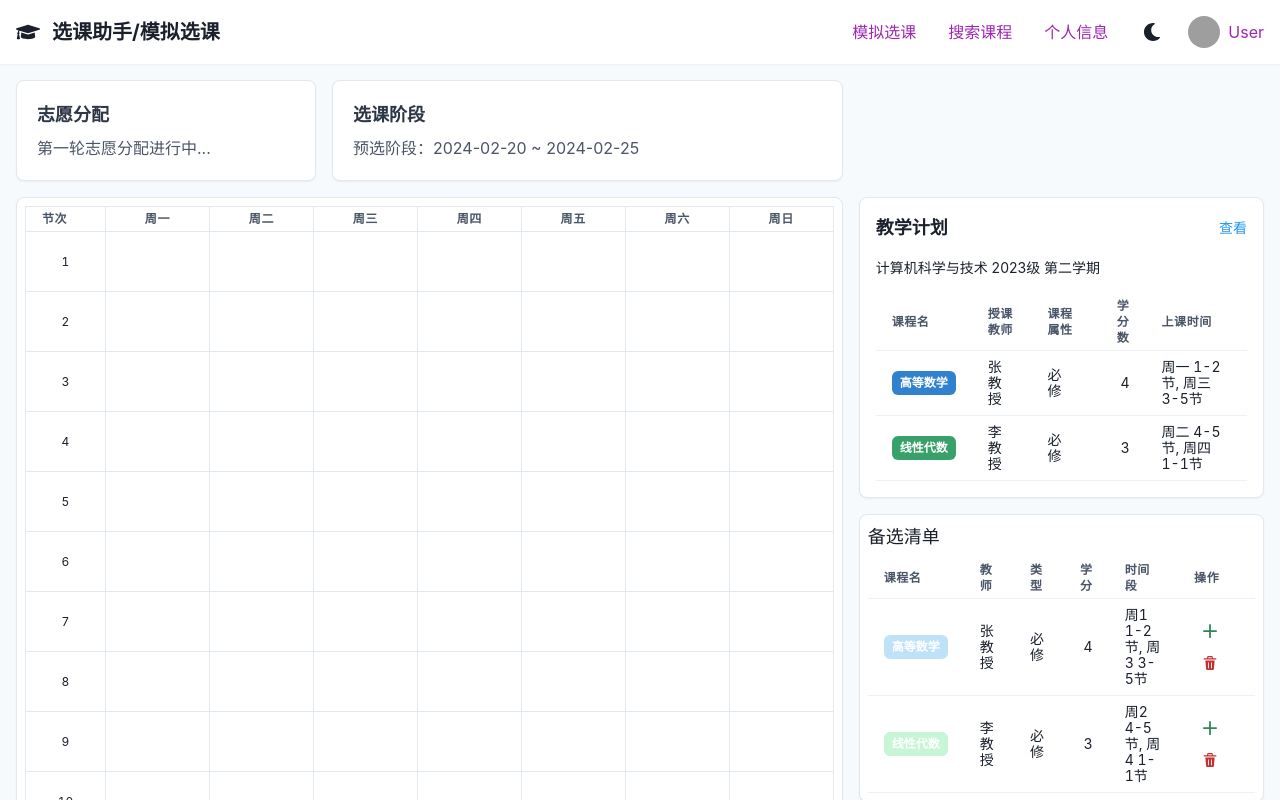
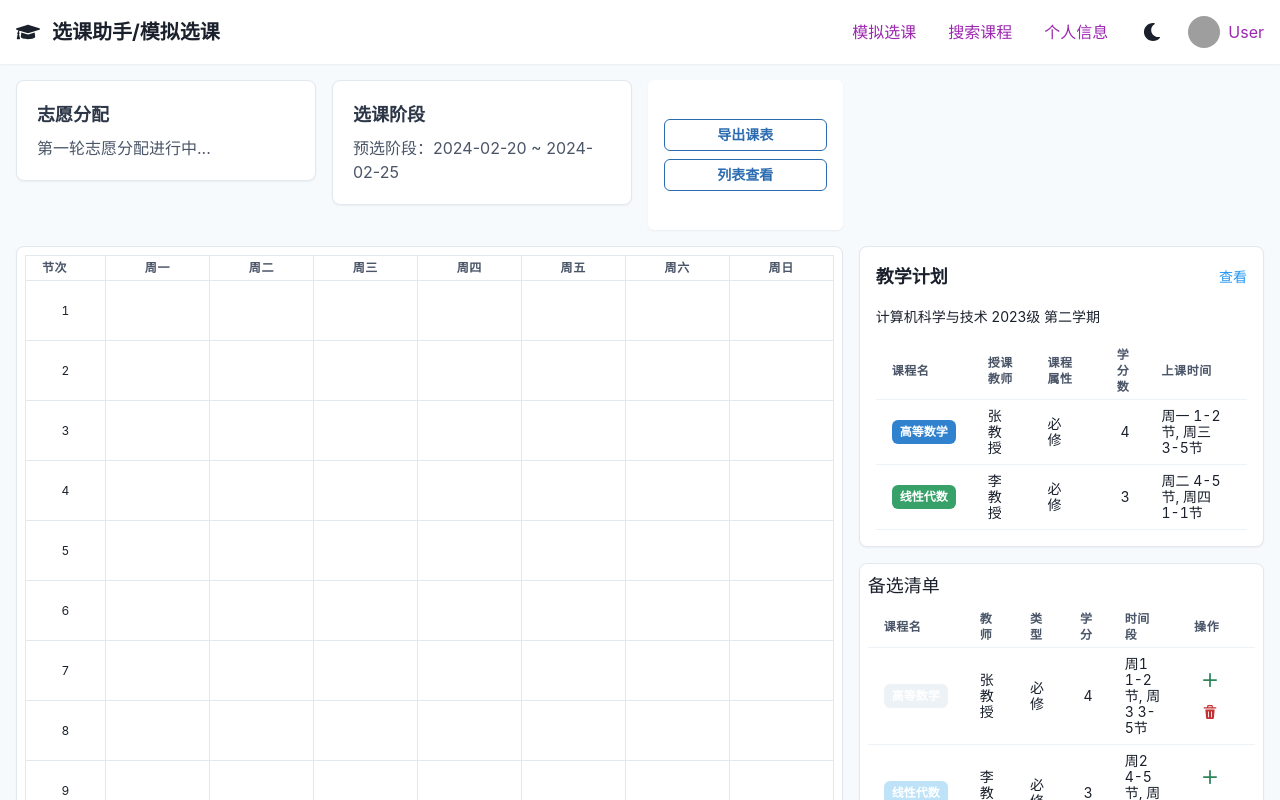
Before and after one commit to ZaytsevZY/SelecTHU, a Next.js app in the folder frontend/selecthu/: page /main in a window 1280 px wide. Shown: the top 800 px of the page. Built offline with nearby package versions, Linux system fonts and the light colour scheme; grey boxes are pictures that could not be loaded.

Commit message:
fix: 购物车颜色哈希显示；修复课程表课程height错误问题

```diff
--- a/frontend/selecthu/app/components/main/CourseList.tsx
+++ b/frontend/selecthu/app/components/main/CourseList.tsx
@@ -1,3 +1,5 @@
+// components/main/CourseList.tsx
+
 import React, { useRef } from "react";
 import {
   Box,
@@ -25,6 +27,7 @@ interface CourseListProps {
   addCourseToTable: (course: Course) => void;
   deleteCourse: (courseId: string) => void;
   moveCourseToAvailable: (course: Course) => void;
+  getCourseColor: (courseId: string) => string; // 添加 getCourseColor 函数的类型
 }
 
 export default function CourseList({
@@ -32,6 +35,7 @@ export default function CourseList({
   addCourseToTable,
   deleteCourse,
   moveCourseToAvailable,
+  getCourseColor, // 接收 getCourseColor 函数
 }: CourseListProps) {
   const borderColor = useColorModeValue("gray.200", "gray.700");
   const tableBgColor = useColorModeValue("white", "gray.800");
@@ -52,32 +56,6 @@ export default function CourseList({
 
   // 将 drop 连接到 DOM 引用上
   drop(boxRef);
-
-  // 颜色数组
-  const colors = [
-    "blue",
-    "green",
-    "red",
-    "yellow",
-    "purple",
-    "teal",
-    "orange",
-    "pink",
-    "cyan",
-    "gray",
-  ];
-
-  // 创建一个颜色映射对象
-  const courseColorMap: { [courseId: string]: string } = {};
-
-  // 获取课程的颜色，如果未分配则分配一个新颜色
-  const getCourseColor = (courseId: string): string => {
-    if (!courseColorMap[courseId]) {
-      const colorIndex = Object.keys(courseColorMap).length % colors.length;
-      courseColorMap[courseId] = colors[colorIndex];
-    }
-    return courseColorMap[courseId];
-  };
 
   // 格式化时间段
   const formatTimeSlots = (timeSlots: any[]) => {
@@ -115,7 +93,7 @@ export default function CourseList({
             <CourseRow
               key={course.id}
               course={course}
-              courseColor={getCourseColor(course.id)} // 为每个课程获取颜色
+              courseColor={getCourseColor(course.id)} // 使用 getCourseColor 函数
               formatTimeSlots={formatTimeSlots}
               handleAdd={addCourseToTable}
               handleDelete={deleteCourse}
--- a/frontend/selecthu/app/components/main/CourseRow.tsx
+++ b/frontend/selecthu/app/components/main/CourseRow.tsx
@@ -1,3 +1,5 @@
+// components/main/CourseRow.tsx
+
 import React, { useRef, useEffect } from "react";
 import {
   Td,
--- a/frontend/selecthu/app/components/main/CourseTable.tsx
+++ b/frontend/selecthu/app/components/main/CourseTable.tsx
@@ -1,4 +1,5 @@
 // components/main/CourseTable.tsx
+
 import React, { useEffect, useRef } from "react";
 import {
   Table,
@@ -26,16 +27,21 @@ const ItemTypes = {
 interface CourseTableProps {
   selectedCourses: Course[];
   addCourseToTable: (course: Course) => void;
+  getCourseColor: (courseId: string) => string;
 }
 
 export default function CourseTable({
   selectedCourses,
   addCourseToTable,
+  getCourseColor,
 }: CourseTableProps) {
   const borderColor = useColorModeValue("gray.200", "gray.700");
   const bgColor = useColorModeValue("white", "gray.800");
 
-  // 时间段显示
+  // 添加拖拽中的课程ID状态
+  const [draggedCourseId, setDraggedCourseId] = React.useState<string | null>(null);
+
+  // 时间段显示（节次从1-15）
   const timeSlots = [
     "第一节 (8:00-8:45)",
     "第二节 (8:50-9:35)",
@@ -47,35 +53,14 @@ export default function CourseTable({
     "第八节 (15:20-16:05)",
     "第九节 (16:10-16:55)",
     "第十节 (17:00-17:45)",
+    "第十一节 (18:00-18:45)",
+    "第十二节 (18:50-19:35)",
+    "第十三节 (19:40-20:25)",
+    "第十四节 (20:30-21:15)",
+    "第十五节 (21:20-22:05)",
   ];
 
   const weekDays = ["周一", "周二", "周三", "周四", "周五", "周六", "周日"];
-
-  // 颜色数组
-  const colors = [
-    "blue.50",
-    "green.50",
-    "red.50",
-    "yellow.50",
-    "purple.50",
-    "teal.50",
-    "orange.50",
-    "pink.50",
-    "cyan.50",
-    "gray.50",
-  ];
-
-  // 创建一个颜色映射对象
-  const courseColorMap: { [courseId: string]: string } = {};
-
-  // 获取课程的颜色，如果未分配则分配一个新颜色
-  const getCourseColor = (courseId: string): string => {
-    if (!courseColorMap[courseId]) {
-      const colorIndex = Object.keys(courseColorMap).length % colors.length;
-      courseColorMap[courseId] = colors[colorIndex];
-    }
-    return courseColorMap[courseId];
-  };
 
   // 根据时间段获取课程
   const getCourse = (day: number, slot: number): Course | undefined => {
@@ -129,6 +114,11 @@ export default function CourseTable({
   const boxRef = React.useRef<HTMLDivElement>(null);
   drop(boxRef);
 
+  // 获取课程的颜色
+  const getColor = (courseId: string) => {
+    return getCourseColor(courseId);
+  };
+
   return (
     <chakra.div
       ref={boxRef}
@@ -159,13 +149,15 @@ export default function CourseTable({
           </Tr>
         </Thead>
         <Tbody>
-          {timeSlots.map((time, slotIndex) => (
-            <Tr key={`slot-${slotIndex}`} height="60px">
+          {timeSlots.map((_, slotIndex) => (
+            // 移除了 height 属性
+            <Tr key={`slot-${slotIndex}`}>
               <Td
                 fontSize="xs"
                 border="1px solid"
                 borderColor={borderColor}
                 textAlign="center"
+                height="60px" // 为节次列设置默认高度
               >
                 {`${slotIndex + 1}`}
               </Td>
@@ -176,7 +168,7 @@ export default function CourseTable({
 
                 const course = getCourse(dayIndex + 1, slotIndex + 1);
                 const rowSpan = getRowSpan(dayIndex + 1, slotIndex + 1);
-                const color = course ? getCourseColor(course.id) : "gray.200";
+                const color = course ? getColor(course.id) : "gray";
 
                 return (
                   <Td
@@ -186,10 +178,18 @@ export default function CourseTable({
                     textAlign="center"
                     border="1px solid"
                     borderColor={borderColor}
-                    verticalAlign="middle"
+                    verticalAlign="top"
+                    // 为空白单元格设置默认高度
+                    height={course ? undefined : "60px"}
                   >
                     {course && shouldShowCourse(dayIndex + 1, slotIndex + 1) ? (
-                      <CourseBlock course={course} color={color} />
+                      <CourseBlock
+                        course={course}
+                        color={color}
+                        duration={rowSpan} // 传递持续时间
+                        setDraggedCourseId={setDraggedCourseId}
+                        draggedCourseId={draggedCourseId}
+                      />
                     ) : null}
                   </Td>
                 );
@@ -206,17 +206,31 @@ export default function CourseTable({
 interface CourseBlockProps {
   course: Course;
   color: string;
+  duration: number; // 新增持续时间属性
+  setDraggedCourseId: (id: string | null) => void;
+  draggedCourseId: string | null;
 }
 
-function CourseBlock({ course, color }: CourseBlockProps) {
+function CourseBlock({
+  course,
+  color,
+  duration,
+  setDraggedCourseId,
+  draggedCourseId,
+}: CourseBlockProps) {
   // 使用 useDrag 钩子
-  const [{ isDragging }, drag, preview] = useDrag(() => ({
+  const [, drag, preview] = useDrag(() => ({
     type: ItemTypes.COURSE,
-    item: { course },
-    collect: (monitor) => ({
-      isDragging: monitor.isDragging(),
-    }),
-  }), [course]);
+    item: () => {
+      // 在这里设置拖拽中的课程ID
+      setDraggedCourseId(course.id);
+      return { course };
+    },
+    // 拖拽结束时，清除拖拽中的课程ID
+    end: () => {
+      setDraggedCourseId(null);
+    },
+  }));
 
   // 抑制默认的拖拽预览
   useEffect(() => {
@@ -227,19 +241,31 @@ function CourseBlock({ course, color }: CourseBlockProps) {
   const boxRef = useRef<HTMLDivElement>(null);
   drag(boxRef);
 
+  // 使用 useColorModeValue，根据主题模式选择适当的颜色
+  const bgColor = useColorModeValue(`${color}.100`, `${color}.700`);
+  const textColor = useColorModeValue("black", "white");
+
+  // 判断当前课程是否正在被拖拽
+  const isBeingDragged = draggedCourseId === course.id;
+
+  // 计算课程块的高度
+  const slotHeight = 60; // 每节课的高度，可以根据需要调整
+  const totalHeight = duration * slotHeight;
+
   return (
     <Box
       ref={boxRef}
       p={2}
-      bg={color}
+      bg={bgColor}
       borderRadius="none"
-      height="100%"
+      minHeight={`${totalHeight}px`} // 设置最小高度
       width="100%"
       fontSize="xs"
       display="flex"
       flexDirection="column"
       justifyContent="center"
-      opacity={isDragging ? 0 : 1} // 拖拽时隐藏原课程块
+      opacity={isBeingDragged ? 0 : 1}
+      color={textColor}
     >
       <Text fontWeight="bold">{course.name}</Text>
       <Text>{course.teacher}</Text>
--- a/frontend/selecthu/app/components/main/StatusCard.tsx
+++ b/frontend/selecthu/app/components/main/StatusCard.tsx
@@ -4,6 +4,7 @@ import { Box, Text, useColorModeValue } from "@chakra-ui/react";
 interface StatusCardProps {
   title: string;
   content: string;
+  height?: string; // 添加 height 属性，可选
 }
 
 export default function StatusCard({ title, content }: StatusCardProps) {
--- a/frontend/selecthu/app/main/page.tsx
+++ b/frontend/selecthu/app/main/page.tsx
@@ -1,8 +1,17 @@
 // app/main/page.tsx
+
 "use client";
 
 import { useState } from "react";
-import { Box, Grid, GridItem, useColorModeValue } from "@chakra-ui/react";
+import {
+  Box,
+  Grid,
+  GridItem,
+  useColorModeValue,
+  Button,
+  VStack,
+  Flex,
+} from "@chakra-ui/react";
 import Navbar from "../components/layout/Navbar";
 import StatusCard from "../components/main/StatusCard";
 import CourseTable from "../components/main/CourseTable";
@@ -54,6 +63,31 @@ export default function MainPage() {
   // 管理已选课程列表（课程表中的课程）
   const [selectedCourses, setSelectedCourses] = useState<Course[]>([]);
 
+  // 颜色数组
+  const colors = [
+    "blue",
+    "green",
+    "red",
+    "yellow",
+    "purple",
+    "teal",
+    "orange",
+    "pink",
+    "cyan",
+    "gray",
+  ];
+
+  // 根据课程ID获取颜色
+  const getCourseColor = (courseId: string): string => {
+    // 使用哈希函数将课程ID映射到颜色数组的索引
+    let hash = 0;
+    for (let i = 0; i < courseId.length; i++) {
+      hash = courseId.charCodeAt(i) + ((hash << 5) - hash);
+    }
+    const index = Math.abs(hash) % colors.length;
+    return colors[index];
+  };
+
   // 添加课程到课程表的方法
   const addCourseToTable = (course: Course) => {
     setSelectedCourses((prevSelectedCourses) => {
@@ -95,6 +129,9 @@ export default function MainPage() {
     });
   };
 
+  // 定义统一的高度
+  const cardHeight = "150px"; // 调整高度以匹配按钮区域的高度
+
   return (
     // 将整个应用包裹在 DndProvider 中，启用拖拽功能
     <DndProvider backend={HTML5Backend}>
@@ -106,10 +143,59 @@ export default function MainPage() {
           <Grid templateColumns="repeat(12, 1fr)" gap={4}>
             {/* 状态卡片区域 */}
             <GridItem colSpan={3}>
-              <StatusCard title="志愿分配" content="第一轮志愿分配进行中..." />
+              <StatusCard
+                title="志愿分配"
+                content="第一轮志愿分配进行中..."
+                height={cardHeight} // 使用height属性
+              />
             </GridItem>
-            <GridItem colSpan={5}>
-              <StatusCard title="选课阶段" content="预选阶段：2024-02-20 ~ 2024-02-25" />
+            {/* 调整后的选课阶段卡片区域 */}
+            <GridItem colSpan={3}>
+              <StatusCard
+                title="选课阶段"
+                content="预选阶段：2024-02-20 ~ 2024-02-25"
+                height={cardHeight} // 使用height属性
+              />
+            </GridItem>
+            {/* 新增的按钮区域 */}
+            <GridItem colSpan={2}>
+              <Box
+                bg={useColorModeValue("white", "gray.700")}
+                rounded="md"
+                p={4}
+                shadow="sm"
+                height={cardHeight} // 设置固定高度
+                overflow="hidden" // 防止内容撑大
+              >
+                <Flex
+                  direction="column"
+                  align="center"
+                  justify="center"
+                  height="100%"
+                >
+                  {/* 导出课表按钮 */}
+                  <Button
+                    variant="outline"
+                    colorScheme="blue"
+                    size="sm" // 调整按钮大小
+                    w="100%"
+                    rounded="md"
+                    mb={2}
+                  >
+                    导出课表
+                  </Button>
+                  {/* 列表查看按钮 */}
+                  <Button
+                    variant="outline"
+                    colorScheme="blue"
+                    size="sm" // 调整按钮大小
+                    w="100%"
+                    rounded="md"
+                  >
+                    列表查看
+                  </Button>
+                </Flex>
+              </Box>
             </GridItem>
 
             {/* 右侧区域占位 */}
@@ -120,6 +206,7 @@ export default function MainPage() {
               <CourseTable
                 selectedCourses={selectedCourses}
                 addCourseToTable={addCourseToTable}
+                getCourseColor={getCourseColor} // 传递 getCourseColor 函数
               />
             </GridItem>
 
@@ -131,7 +218,8 @@ export default function MainPage() {
                   availableCourses={availableCourses}
                   addCourseToTable={addCourseToTable}
                   deleteCourse={deleteCourse}
-                  moveCourseToAvailable={moveCourseToAvailable} // 传递移动课程的方法
+                  moveCourseToAvailable={moveCourseToAvailable}
+                  getCourseColor={getCourseColor} // 传递 getCourseColor 函数
                 />
               </Grid>
             </GridItem>
```
Also changed, not shown: frontend/selecthu/app/components/main/CourseSelection.tsx (+28 -2 lines).
